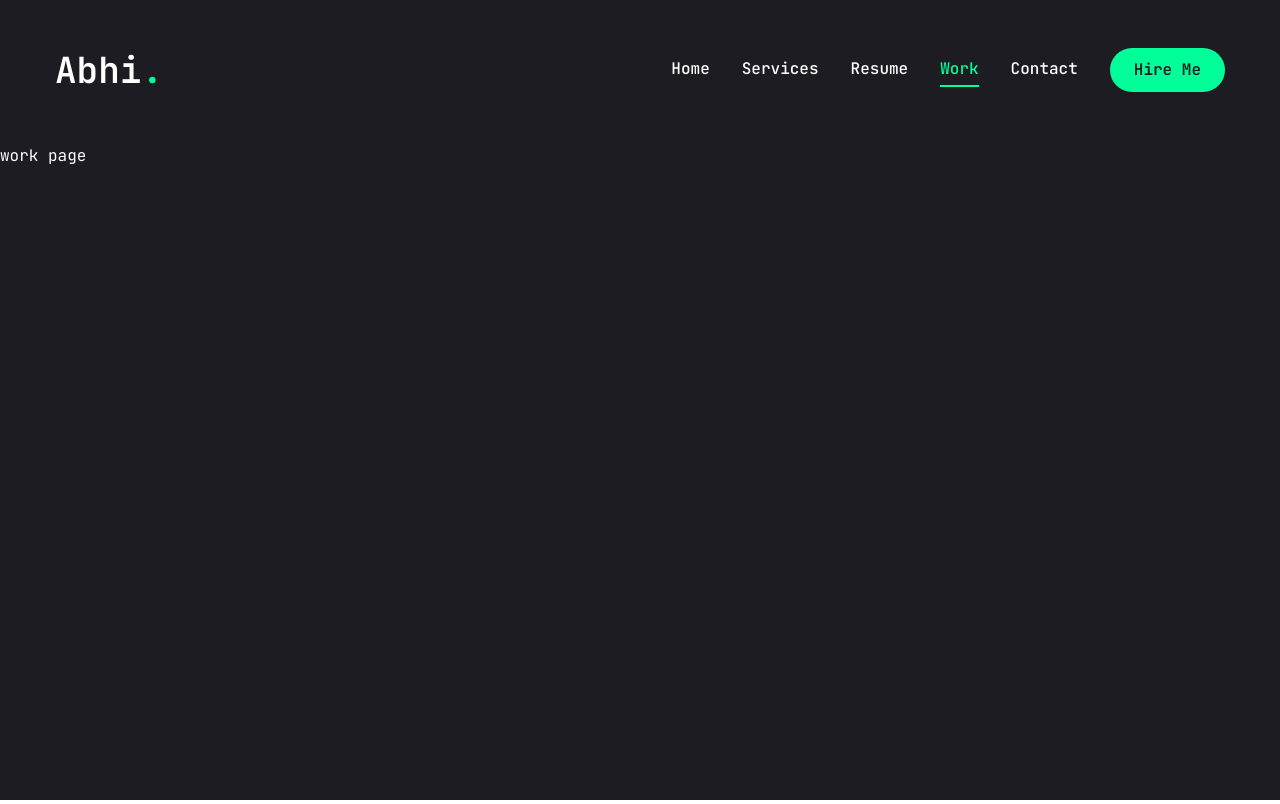
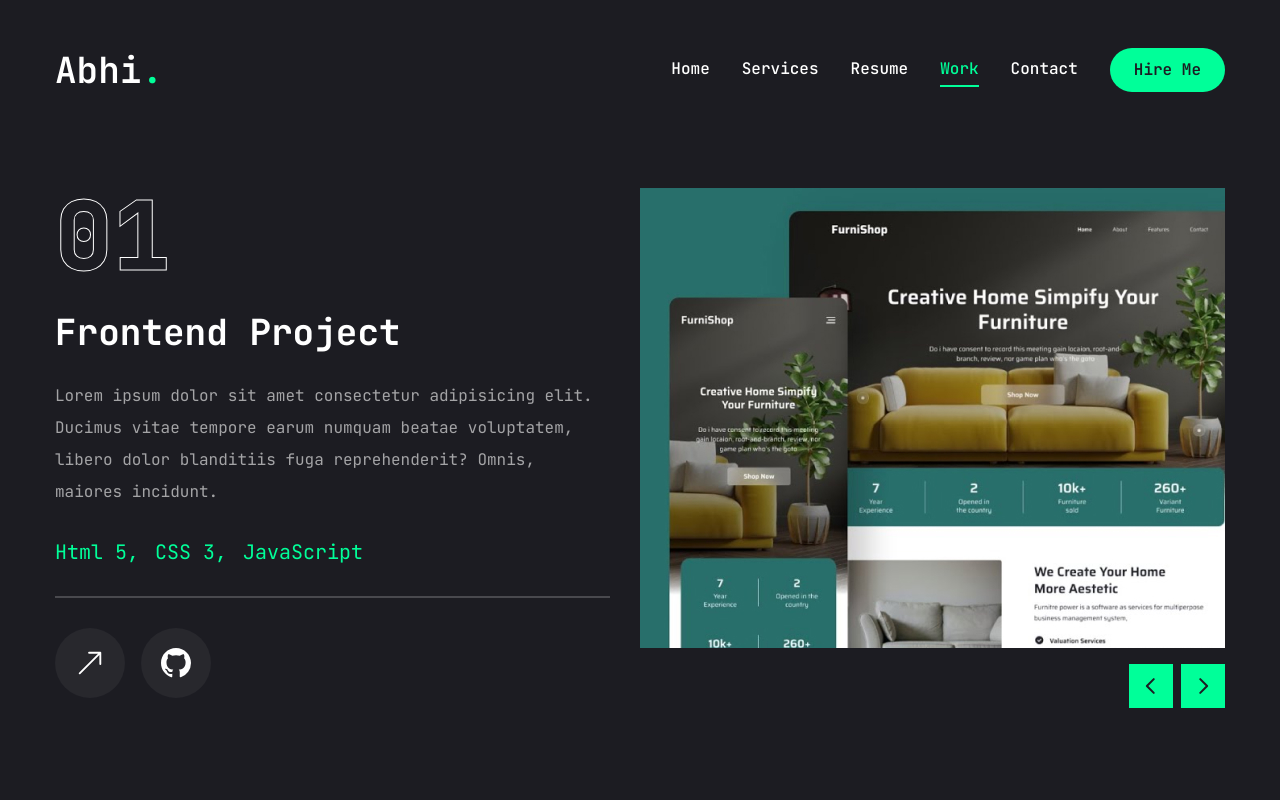
Before and after one commit to abtargus7/Portfolio-Website, a Next.js app: page /work in a window 1280 px wide. Built offline with nearby package versions, Linux system fonts and the light colour scheme.

Commit message:
design work page

```diff
--- a/app/work/page.jsx
+++ b/app/work/page.jsx
@@ -1,10 +1,149 @@
-import React from 'react'
+"use client"
+
+// components
+import WorkSliderBtns from '@/components/WorkSliderBtns'
+
+import { motion } from 'framer-motion'
+import React, { useState } from 'react'
+
+import { Swiper, SwiperSlide } from 'swiper/react'
+import 'swiper/css'
+
+import { BsArrowUpRight, BsGithub } from 'react-icons/bs'
+import { Tooltip, TooltipContent, TooltipProvider, TooltipTrigger } from '@/components/ui/tooltip'
+
+import Link from 'next/link'
+import Image from 'next/image'
+
+const projects = [
+  {
+    num: "01",
+    category: 'frontend',
+    title: 'Portfolio',
+    description: "Lorem ipsum dolor sit amet consectetur adipisicing elit. Ducimus vitae tempore earum numquam beatae voluptatem, libero dolor blanditiis fuga reprehenderit? Omnis, maiores incidunt.",
+    stack: [
+      {
+        name: "Html 5"
+      },
+      {
+        name: 'CSS 3'
+      },
+      {
+        name: 'JavaScript'
+      },
+    ],
+    image: '/work/thumb1.png',
+    live: '',
+    github: ""
+  },
+  {
+    num: "02",
+    category: 'frontend',
+    title: 'Portfolio',
+    description: "Lorem ipsum dolor sit amet consectetur adipisicing elit. Ducimus vitae tempore earum numquam beatae voluptatem, libero dolor blanditiis fuga reprehenderit? Omnis, maiores incidunt.",
+    stack: [
+      {
+        name: "Html 5"
+      },
+      {
+        name: 'CSS 3'
+      },
+      {
+        name: 'JavaScript'
+      },
+    ],
+    image: '/work/thumb1.png',
+    live: '',
+    github: ""
+  }
+]
+
 
 const Work = () => {
+
+  const [project, setProject] = useState(projects[0])
+
+  const handleSlideChange = (swiper) => {
+    // get current slide index
+    const currentIndex = swiper.activeIndex
+    // update project state with the new slide
+    setProject(projects[currentIndex])
+  }
+
   return (
-    <div>
-      work page
-    </div>
+    <motion.section initial={{ opacity: 0 }} animate={{ opacity: 1, transition:{delay: 2.4, duration: 0.4, ease: 'easeIn'} }} className='min-h-[80vh] flex flex-col justify-center py-12 xl:px-0'>
+      <div className="container mx-auto">
+        <div className='flex flex-col xl:flex-row xl:gap-[30px] '>
+          <div className='w-full xl:w-[50%] xl:h-[460px] flex flex-col xl:justify-between order-2 xl:order-none'>
+            <div className='flex flex-col gap-[30px] h-[50%]'>
+              {/* outline num */}
+              <div className='text-8xl leading-none font-extrabold text-transparent text-outline'>{project.num}</div>
+              {/* project category */}
+              <h2 className='text-[36px] font-bold leading-none text-white group-hover:text-accent transition-all duration-500 capitalize '>{project.category} project</h2>
+              {/* project description */}
+              <p className='text-white/60 '>{project.description}</p>
+              {/* stack */}
+              <ul className='flex gap-4 '>
+                {project.stack.map((item, index) => {
+                  return <li key={index} className='text-xl text-accent ' >
+                    {item.name}
+                    {index !== project.stack.length - 1 && ","}
+                  </li>
+                })}
+              </ul>
+              {/* border */}
+              <div className='border border-white/20'></div>
+              {/* buttons */}
+              <div className='flex items-center gap-4'>
+                <Link href={project.live}>
+                  <TooltipProvider delayDuration={100}>
+                    <Tooltip>
+                      <TooltipTrigger className='w-[70px] h-[70px] rounded-full bg-white/5 flex justify-center items-center group'>
+                        <BsArrowUpRight className='text-white text-3xl group-hover:text-accent ' />
+                      </TooltipTrigger>
+                      <TooltipContent>
+                        <p>Live project</p>
+                      </TooltipContent>
+                    </Tooltip>
+                  </TooltipProvider>
+                </Link>
+                <Link href={project.github}>
+                  <TooltipProvider delayDuration={100}>
+                    <Tooltip>
+                      <TooltipTrigger className='w-[70px] h-[70px] rounded-full bg-white/5 flex justify-center items-center group'>
+                        <BsGithub className='text-white text-3xl group-hover:text-accent ' />
+                      </TooltipTrigger>
+                      <TooltipContent>
+                        <p>Github repository</p>
+                      </TooltipContent>
+                    </Tooltip>
+                  </TooltipProvider>
+                </Link>
+              </div>
+            </div>
+          </div>
+          <div className='w-full xl:w-[50%]'>
+            <Swiper spaceBetween={30} slidesPerView={1} className='xl:h-[520px] mb-12' onSlideChange={handleSlideChange}>
+              {projects.map((item, index)=> {
+                return <SwiperSlide key={index} className='w-full '>
+                  <div className='h-[460px] relative group flex justify-center items-center bg-pink-50/20'>
+                    {/* overlay   */}
+                    <div className='absolute top-0 bottom-0 w-full h-full bg-black/10'></div>
+                    {/* image */}
+                    <div className='relative w-full h-full'>
+                      <Image src={project.image} fill className='object-cover' alt=''/>
+                    </div>
+                  </div>
+                </SwiperSlide>
+              })}
+              {/* slider buttons */}
+              <WorkSliderBtns containerStyles={"flex gap-2 absolute right-0 bottom-[calc(50%_-_22px)] xl:bottom-0 z-20 w-full justify-between xl:w-max xl:justify-none  "} btnStyles={"bg-accent hover:bg-accent-hover text-primary text-[22px] w-[44px] h-[44px] flex justify-center items-center transition-all "}/>
+            </Swiper>
+          </div>
+
+        </div>
+      </div>
+    </motion.section>
   )
 }
 
--- /dev/null
+++ b/components/WorkSliderBtns.jsx
@@ -0,0 +1,16 @@
+"use client"
+
+import { useSwiper } from "swiper/react"
+import {PiCaretLeftBold, PiCaretRightBold} from 'react-icons/pi'
+
+const WorkSliderBtns = ({containerStyles, btnStyles, iconsStyles}) => {
+    const swiper = useSwiper()
+  return (
+    <div className={containerStyles}>
+      <button className={btnStyles} onClick={() => swiper.slidePrev()}><PiCaretLeftBold className={iconsStyles} /></button>
+      <button className={btnStyles} onClick={() => swiper.slideNext()}><PiCaretRightBold className={iconsStyles} /></button>
+    </div>
+  )
+}
+
+export default WorkSliderBtns
--- a/package.json
+++ b/package.json
@@ -24,6 +24,7 @@
     "react-countup": "^6.5.3",
     "react-dom": "^19.0.0",
     "react-icons": "^5.4.0",
+    "swiper": "^11.1.15",
     "tailwind-merge": "^2.5.5",
     "tailwindcss-animate": "^1.0.7"
   },
```
Also changed, not shown: 1 other file (tests, documents, lock files or other folders).
